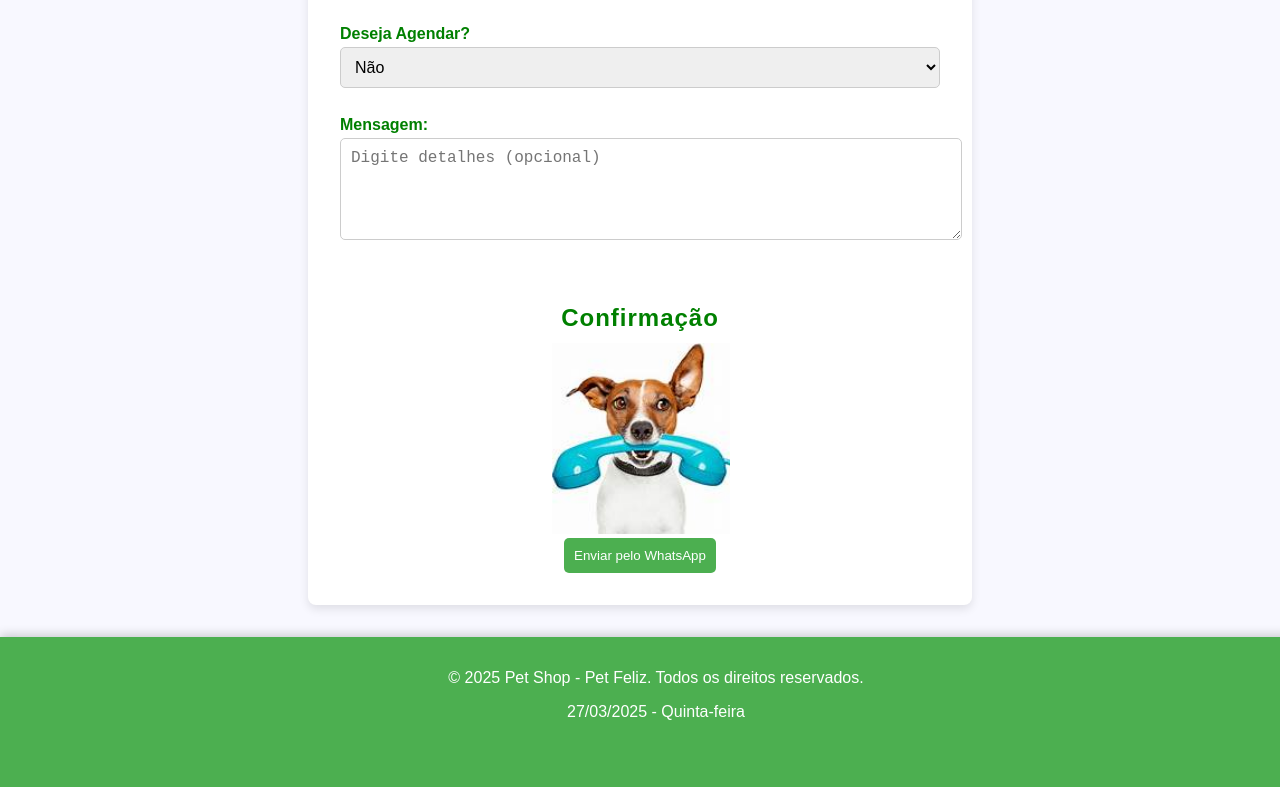
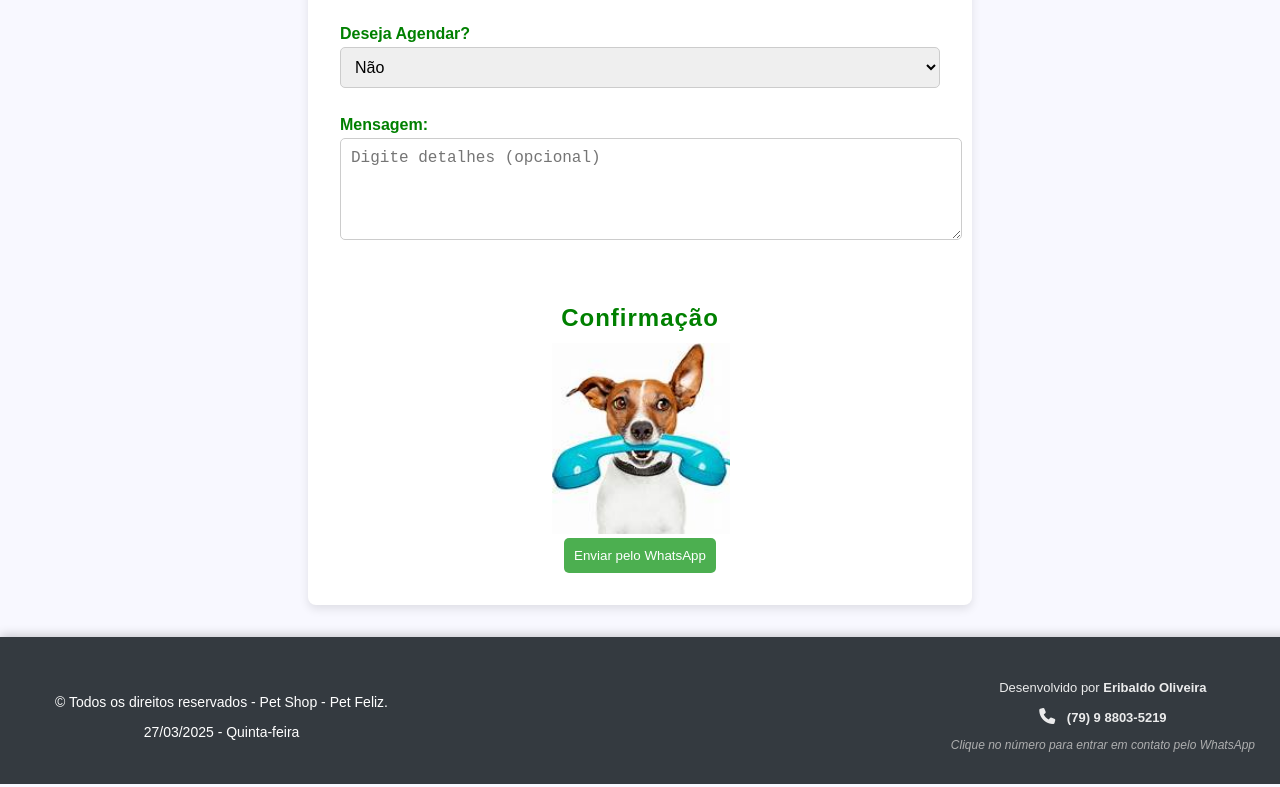
Before and after one commit to EribaldoOliveira/Pet_Feliz, a plain HTML site: page index.html in a window 1280 px wide. Shown: the part 2643-3430 px from the top of the page. Drawn offline with Linux system fonts and the light colour scheme.

Commit message:
Melhorias no rodapé

```diff
--- a/css/styles.css
+++ b/css/styles.css
@@ -422,8 +422,76 @@ textarea {
     transform: scale(0.9);
 }
 
-/* Manter o botão visível quando o rodapé for atingido */
 footer {
-    position: relative;
-    padding-bottom: 50px; /* Adiciona espaço suficiente para o botão não desaparecer */
+    background-color: #343a40; /* Cor escura para sofisticação */
+    color: #fff;
+    text-align: center;
+    padding: 20px 15px;
+    font-size: 14px;
 }
+
+.footer-container {
+    display: flex;
+    flex-direction: column;
+    align-items: center;
+    gap: 10px;
+}
+
+.footer-info {
+    display: flex;
+    flex-direction: column;
+    align-items: center;
+    justify-content: center;
+    text-align: center;
+}
+
+.footer-dev a {
+    color: #fff;
+    text-decoration: none;
+    font-weight: bold;
+    transition: color 0.3s;
+}
+
+.footer-dev a:hover {
+    color: #1ebea5; /* Cor do WhatsApp */
+}
+
+.footer-dev {
+    margin-top: 10px;
+    font-size: 13px;
+    opacity: 0.9;
+}
+
+.footer-dev i {
+    margin-right: 8px;
+    font-size: 16px;
+}
+
+.click-text {
+    font-size: 12px;
+    color: #bbb;
+    font-style: italic;
+    text-align: center;
+    margin-top: 5px;
+}
+
+/* Responsivo para dispositivos móveis */
+@media (max-width: 768px) {
+    .footer-container {
+        flex-direction: column;
+        align-items: center;
+    }
+    .footer-info, .footer-dev {
+        margin-bottom: 15px;
+    }
+}
+
+/* Responsivo para telas maiores */
+@media (min-width: 768px) {
+    .footer-container {
+        flex-direction: row;
+        justify-content: space-between;
+        max-width: 1200px;
+        margin: auto;
+    }
+}
--- a/index.html
+++ b/index.html
@@ -1,5 +1,6 @@
 <!DOCTYPE html>
 <html lang="pt-BR">
+
 <head>
     <meta charset="UTF-8">
     <meta name="viewport" content="width=device-width, initial-scale=1.0">
@@ -24,15 +25,19 @@
     </header>
 
     <main>
-        <h2 style="font-size: 2.5em; font-weight: bold; letter-spacing: 1px; text-align: center; color: green; margin-bottom: 10px;">
+        <h2
+            style="font-size: 2.5em; font-weight: bold; letter-spacing: 1px; text-align: center; color: green; margin-bottom: 10px;">
             Bem-vindo à Pet Shop - Pet Feliz
         </h2>
 
-        <p style="font-size: 1.1em; max-width: 700px; margin: 0 auto; line-height: 1; background-color: #fff; color: green; text-align: center; padding: 0 0 20px 0;">
-            Seu pet merece os melhores cuidados! Com amor, carinho e dedicação, oferecemos serviços especializados para garantir o bem-estar do seu animalzinho.
+        <p
+            style="font-size: 1.1em; max-width: 700px; margin: 0 auto; line-height: 1; background-color: #fff; color: green; text-align: center; padding: 0 0 20px 0;">
+            Seu pet merece os melhores cuidados! Com amor, carinho e dedicação, oferecemos serviços especializados para
+            garantir o bem-estar do seu animalzinho.
         </p>
 
-        <section id="home" style="background-image: url('img/festa5.jpg'); background-size: cover; background-position: center; padding: 20% 20px; color: black; text-align: center; position: relative;">
+        <section id="home"
+            style="background-image: url('img/festa5.jpg'); background-size: cover; background-position: center; padding: 20% 20px; color: black; text-align: center; position: relative;">
             <a href="#servicos" class="btn-servicos">
                 Conheça nossos serviços
             </a>
@@ -48,7 +53,8 @@
     </main>
 
     <section id="servicos">
-    <h2 style="font-size: 2.5em; font-weight: bold; letter-spacing: 1px;text-align: center; color: green;">Nossos Serviços</h2>
+        <h2 style="font-size: 2.5em; font-weight: bold; letter-spacing: 1px;text-align: center; color: green;">Nossos
+            Serviços</h2>
 
         <div class="servicos-container">
             <div class="servico-item">
@@ -91,7 +97,8 @@
 
 
     <section class="products" id="product-list">
-    <h1 style="font-size: 2.5em; font-weight: bold; letter-spacing: 1px;text-align: center; color: green;">Escolha o seu serviço ou Produto</h1>
+        <h1 style="font-size: 2.5em; font-weight: bold; letter-spacing: 1px;text-align: center; color: green;">Escolha o
+            seu serviço ou Produto</h1>
         <div class="product-container">
 
             <div class="product-item">
@@ -127,18 +134,20 @@
     </section>
 
     <section id="galeria">
-            <h2 style="font-size: 2.5em; font-weight: bold; letter-spacing: 1px;text-align: center; color: green;">Galeria de Fotos</h2>
+        <h2 style="font-size: 2.5em; font-weight: bold; letter-spacing: 1px;text-align: center; color: green;">Galeria
+            de Fotos</h2>
         <div class="galeria-container">
             <img src="img/pet1.jpg" alt="Pet 1">
             <img src="img/pet2.jpg" alt="Pet 2">
-                <img style="width: 100%; height: 85%;"  src="img/pet3.jpg" alt="Pet 3">
+            <img style="width: 100%; height: 85%;" src="img/pet3.jpg" alt="Pet 3">
             <img style="width: 100%; height: 85%;" src="img/pet4.png" alt="Pet 4">
         </div>
     </section>
 
     <section id="contato">
         <div class="container">
-        <h2 style="font-size: 1.9em; font-weight: bold; letter-spacing: 1px;text-align: center; color: green; padding: 15px; font-weight: bold; background-color: #FF8C00;"</h2>Preencha seus dados</h2>
+            <h2 style="font-size: 1.9em; font-weight: bold; letter-spacing: 1px;text-align: center; color: green; padding: 15px; font-weight: bold; background-color: #FF8C00;"
+                </h2>Preencha seus dados</h2>
             <form id="contact-form">
                 <div class="input-group">
                     <label for="customer-name" style="color: green;">Seu Nome:</label>
@@ -146,7 +155,8 @@
                 </div>
                 <div class="input-group">
                     <label for="customer-address" style="color: green;">Serviço/Produto:</label>
-                <input type="text" id="customer-address" placeholder="Digite qual serviço ou produto deseja" required>
+                    <input type="text" id="customer-address" placeholder="Digite qual serviço ou produto deseja"
+                        required>
                 </div>
                 <div class="input-group">
                     <label for="customer-reference" style="color: green;">Observação:</label>
@@ -173,7 +183,9 @@
                 </div>
 
                 <div class="order-list">
-                <h3 style="font-size: 1.5em; font-weight: bold; letter-spacing: 1px;text-align: center; color: green; margin-bottom: 10px;">Confirmação</h3>
+                    <h3
+                        style="font-size: 1.5em; font-weight: bold; letter-spacing: 1px;text-align: center; color: green; margin-bottom: 10px;">
+                        Confirmação</h3>
                     <div id="cart-items"></div>
                 </div>
                 <div style="text-align: center;">
@@ -189,15 +201,30 @@
     </section>
     </main>
 
+
     <footer>
-        <p>&copy; 2025 Pet Shop - Pet Feliz. Todos os direitos reservados. <p id="data-atual"></p>
+        <div class="footer-container">
+            <div class="footer-info">
+                <p> &copy; Todos os direitos reservados - Pet Shop - Pet Feliz.</p>
+                <span id="data-atual"></span>
+            </div>
+            <div class="footer-dev">
+                <p>Desenvolvido por <strong>Eribaldo Oliveira</strong></p>
+                <p>
+                    <a href="https://api.whatsapp.com/send?phone=5579988035219" target="_blank" aria-label="Contato via WhatsApp">
+                        <i class="fas fa-phone"></i> (79) 9 8803-5219
+                    </a>
                 </p>
+                <p class="click-text">Clique no número para entrar em contato pelo WhatsApp</p>
+            </div>
+        </div>
     </footer>
+
 
     <script>
 
         // JavaScript para rolar suavemente para o topo
-document.getElementById('btn-topo').addEventListener('click', function(event) {
+        document.getElementById('btn-topo').addEventListener('click', function (event) {
             event.preventDefault(); // Previne o comportamento padrão do link
             window.scrollTo({
                 top: 0,
@@ -347,4 +374,5 @@ function displayCart() {
     </script>
 
 </body>
+
 </html>
```
Lines whose indentation alone changed are shown as unchanged.
